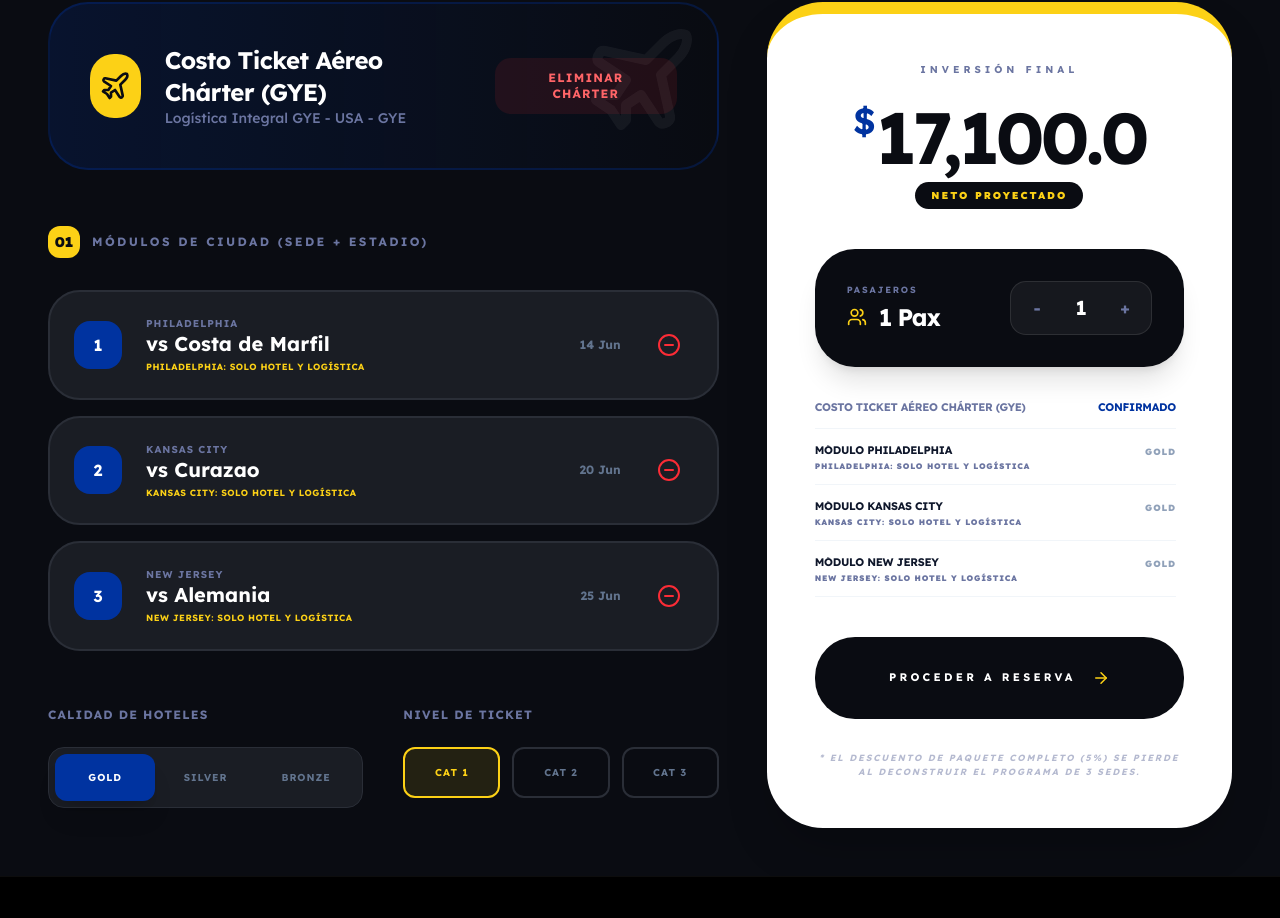
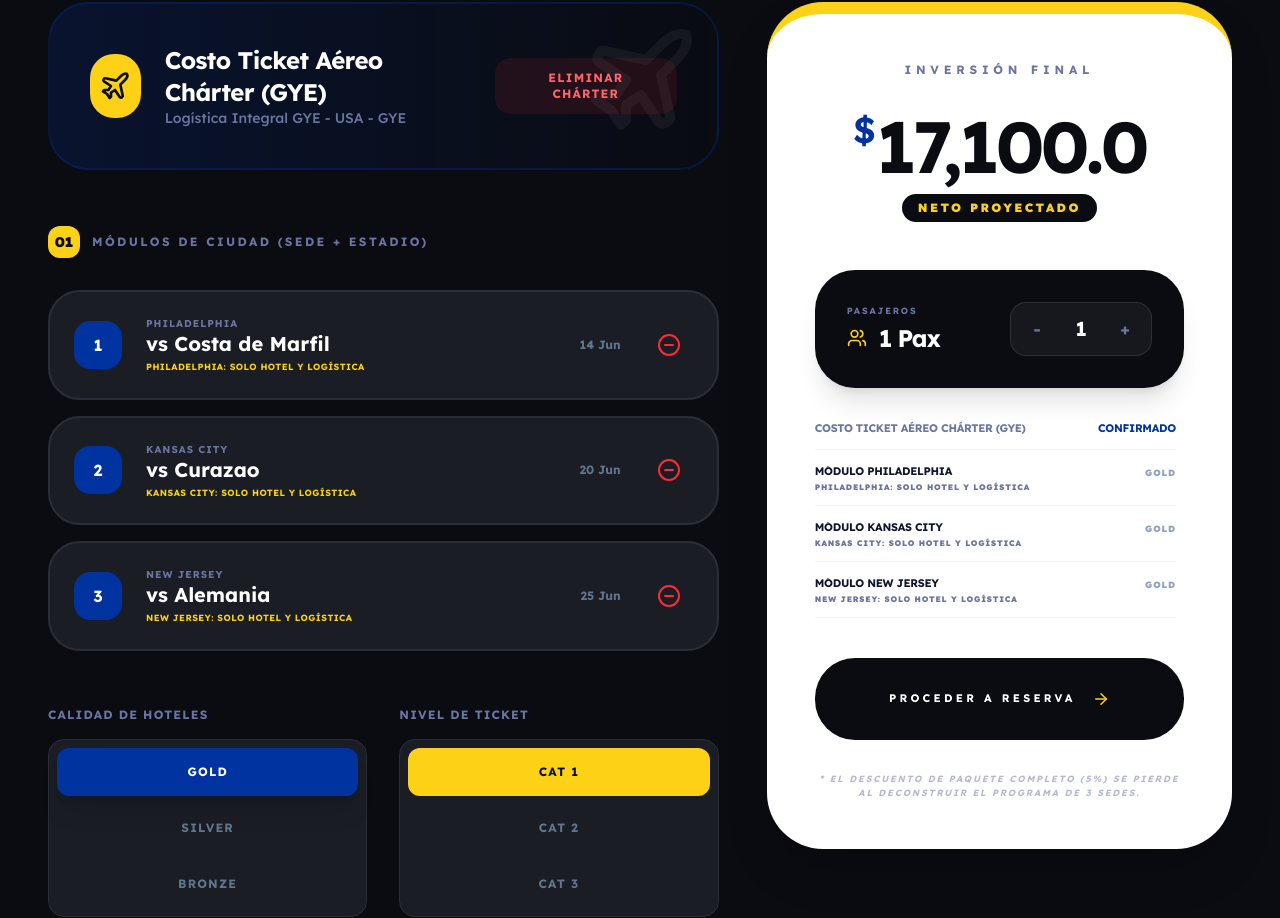
Before and after one commit to m8appz-dotcom/megatours-worldcup-landing, a Next.js app: page / in a window 1280 px wide. Shown: the part 1388-2306 px from the top of the page. Built offline with nearby package versions, Linux system fonts and the light colour scheme.

Commit message:
style: optimize spacing and layout for pricing blocks and final investment card

```diff
--- a/src/components/Pricing.tsx
+++ b/src/components/Pricing.tsx
@@ -296,15 +296,15 @@ export const Pricing = () => {
  </section>
 
       {/* CONFIGURACIÓN ADICIONAL */}
- <div className="grid grid-cols-1 md:grid-cols-2 gap-8 md:gap-10">
+      <div className="grid grid-cols-1 md:grid-cols-2 gap-6 md:gap-8">
         <section>
- <div className="flex items-center gap-3 mb-4 md:mb-6 text-[10px] md:text-xs font-bold uppercase tracking-widest text-[#6B75A1]">Calidad de Hoteles</div>
- <div className="flex bg-[#1A1D24] rounded-xl md:rounded-2xl p-1 md:p-1.5 border border-[#2A2E37]">
+          <div className="flex items-center gap-3 mb-4 text-[10px] md:text-xs font-bold uppercase tracking-widest text-[#6B75A1]">Calidad de Hoteles</div>
+          <div className="flex flex-col gap-2 bg-[#1A1D24] rounded-xl md:rounded-2xl p-2 border border-[#2A2E37]">
             {(['Gold', 'Silver', 'Bronze'] as const).map(cat => (
               <Tooltip key={cat} text={DESCRIPTIONS[cat as keyof typeof DESCRIPTIONS]}>
                 <button
                   onClick={() => setHotelQuality(cat)}
- className={`w-full py-3 md:py-4 rounded-lg md:rounded-xl text-[9px] md:text-[10px] font-bold transition-all uppercase tracking-widest ${
+                  className={`w-full py-3.5 md:py-4 rounded-lg md:rounded-xl text-[10px] md:text-xs font-bold transition-all uppercase tracking-widest ${
                     hotelQuality === cat ? 'bg-[#0033A0] text-white shadow-xl' : 'text-slate-500 hover:text-white'
                   }`}
                 >
@@ -315,14 +315,14 @@ export const Pricing = () => {
           </div>
         </section>
         <section>
- <div className="flex items-center gap-3 mb-4 md:mb-6 text-[10px] md:text-xs font-bold uppercase tracking-widest text-[#6B75A1]">Nivel de Ticket</div>
- <div className="grid grid-cols-3 gap-2 md:gap-3">
+          <div className="flex items-center gap-3 mb-4 text-[10px] md:text-xs font-bold uppercase tracking-widest text-[#6B75A1]">Nivel de Ticket</div>
+          <div className="flex flex-col gap-2 bg-[#1A1D24] rounded-xl md:rounded-2xl p-2 border border-[#2A2E37]">
             {['CAT 1', 'CAT 2', 'CAT 3'].map((cat, idx) => (
               <Tooltip key={cat} text={DESCRIPTIONS[`Cat${idx+1}` as keyof typeof DESCRIPTIONS]}>
                 <button
                   onClick={() => setTicketCat(idx)}
- className={`w-full py-3 md:py-4 rounded-lg md:rounded-xl border-2 text-[9px] md:text-[10px] font-bold transition-all uppercase tracking-widest ${
- ticketCat === idx ? 'border-[#FCD116] bg-[#FCD116]/10 text-[#FCD116]' : 'border-[#2A2E37] text-slate-500 hover:border-slate-500'
+                  className={`w-full py-3.5 md:py-4 rounded-lg md:rounded-xl text-[10px] md:text-xs font-bold transition-all uppercase tracking-widest ${
+                    ticketCat === idx ? 'bg-[#FCD116] text-[#0A0C12]' : 'text-slate-500 hover:text-white'
                   }`}
                 >
                   {cat}
@@ -337,14 +337,14 @@ export const Pricing = () => {
     {/* TOTALES */}
     <div className="lg:col-span-5">
       <div className="static lg:sticky lg:top-12 bg-white rounded-3xl md:rounded-[3.5rem] p-8 md:p-12 text-[#0A0C12] shadow-2xl border-t-[8px] md:border-t-[12px] border-[#FCD116] mt-8 lg:mt-0">
- <h4 className="text-[9px] md:text-[10px] font-bold uppercase tracking-[0.3em] md:tracking-[0.4em] text-[#6B75A1] mb-4 md:mb-6 text-center">Inversión Final</h4>
+        <h4 className="text-[10px] md:text-xs font-bold uppercase tracking-[0.4em] text-[#6B75A1] mb-6 md:mb-8 text-center">Inversión Final</h4>
 
- <div className="text-center mb-8 md:mb-10">
- <div className="text-5xl md:text-7xl font-bold tracking-tighter leading-none mb-2 text-[#0A0C12]">
+        <div className="text-center mb-10 md:mb-12">
+          <div className="text-5xl md:text-7xl font-bold tracking-tighter leading-none mb-3 text-[#0A0C12]">
             <span className="text-2xl md:text-4xl align-top mr-1 font-semibold text-[#0033A0]">$</span>
             {formatPrice(currentPrice * quantity)}
           </div>
- <div className="bg-[#0A0C12] text-[#FCD116] inline-block px-3 md:px-4 py-1 md:py-1.5 rounded-full text-[8px] md:text-[10px] font-black uppercase tracking-[0.2em]">Neto Proyectado</div>
+          <div className="bg-[#0A0C12] text-[#FCD116] inline-block px-4 py-1.5 rounded-full text-[10px] md:text-xs font-black uppercase tracking-[0.2em]">Neto Proyectado</div>
         </div>
 
  {/* PASAJEROS */}
```
Lines whose indentation alone changed are shown as unchanged.
